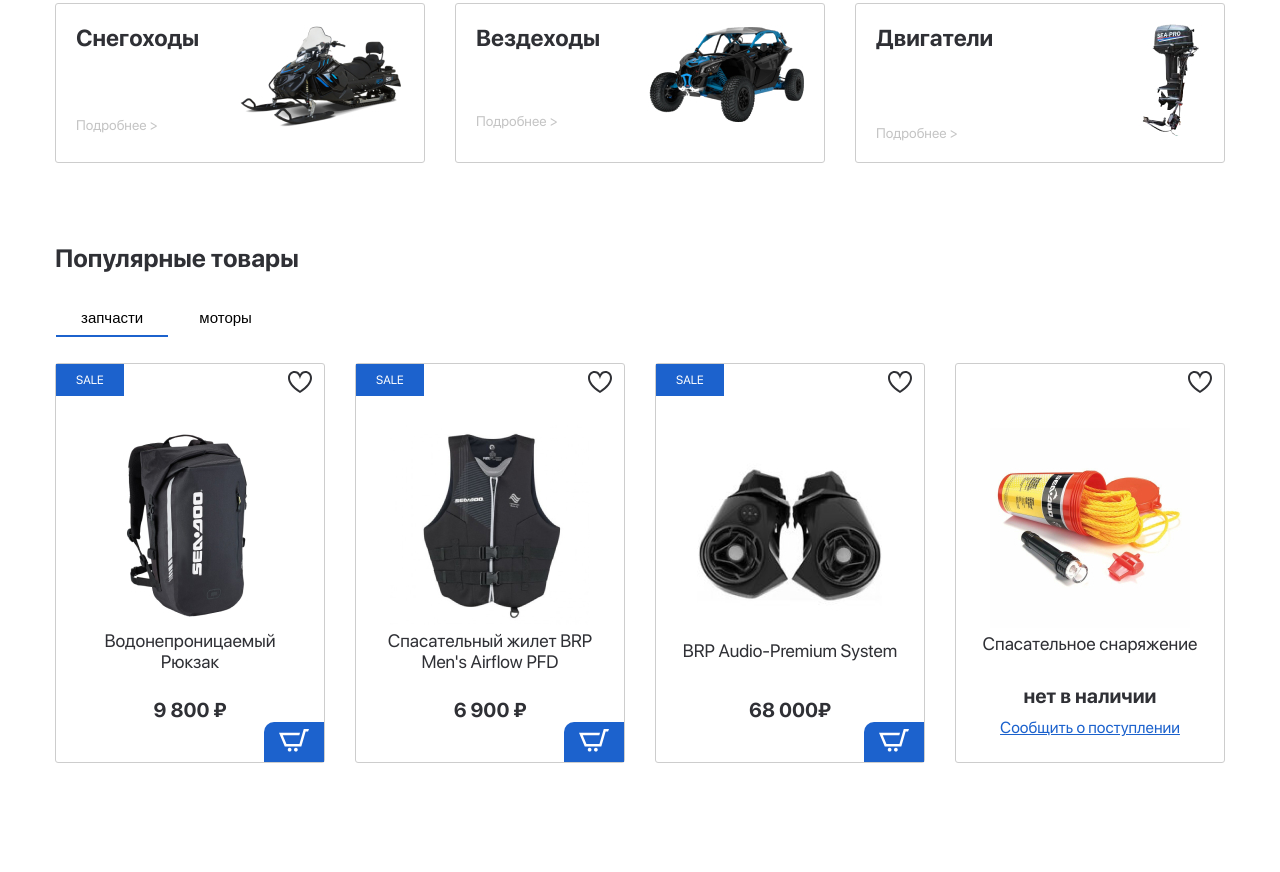
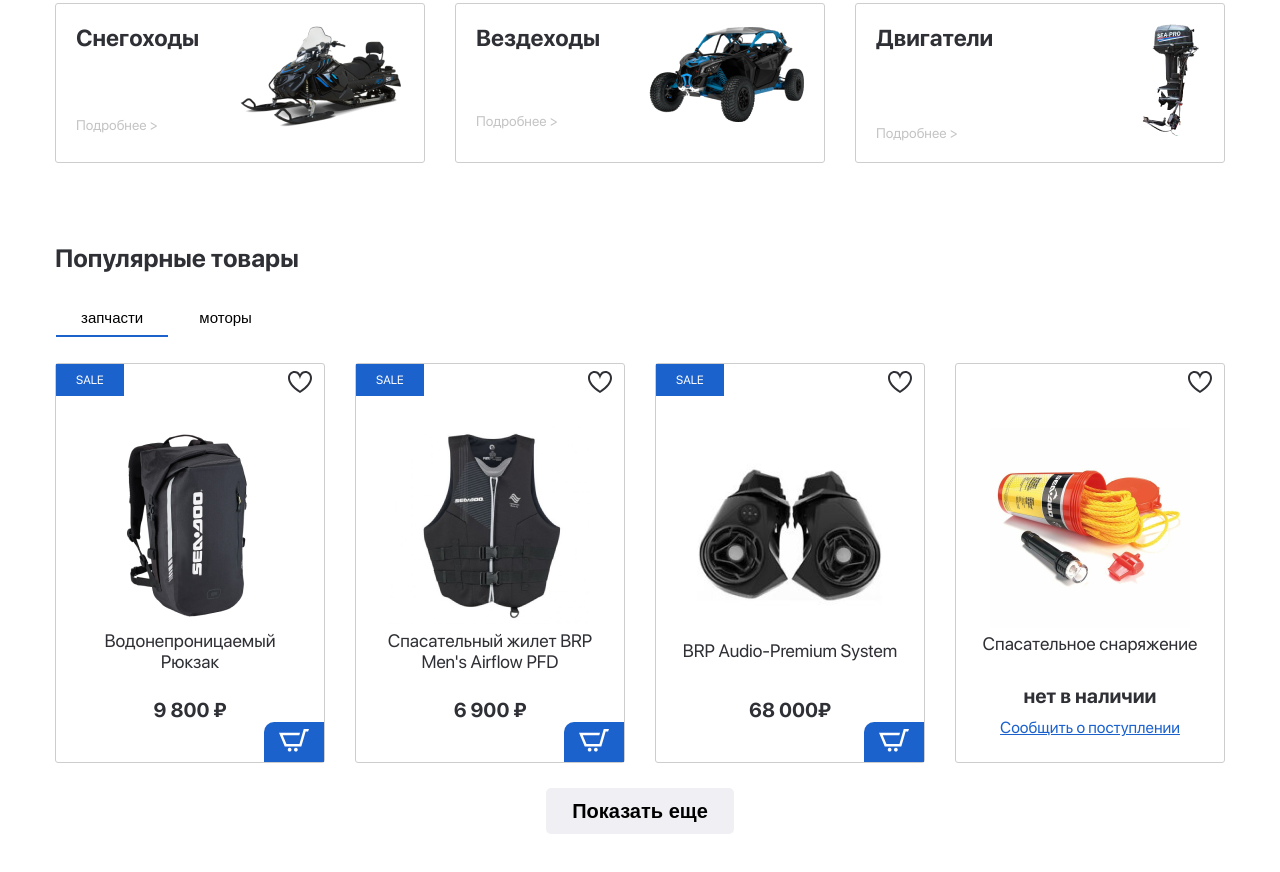
Before and after one commit to tovach/JetSkiReact, a website built with webpack: page src/index.html in a window 1280 px wide. Shown: the part 1095-1967 px from the top of the page. Before the commit the page ends 1938 px from the top, so only its background shows below. Built offline with nearby package versions, Linux system fonts and the light colour scheme.

Commit message:
feat: add load more button in carousel

```diff
--- a/src/index.html
+++ b/src/index.html
@@ -531,9 +531,17 @@
                 </article>
               </li>
             </ul>
+
+
+          </div>
+
+          <div class="offers-carousel__load-more-items">
+            <button class="button button--secondary" type="button">Показать еще</button>
           </div>
 
         </section>
+
+
 
       </section>
 
--- a/src/modules/offers-carousel/offers-carousel.scss
+++ b/src/modules/offers-carousel/offers-carousel.scss
@@ -10,6 +10,12 @@
   }
 
   &__items {
+    margin-bottom: 25px;
+  }
+
+  &__load-more-items{
+    text-align: center;
+
   }
 }
 .carousel-tabs {
```
